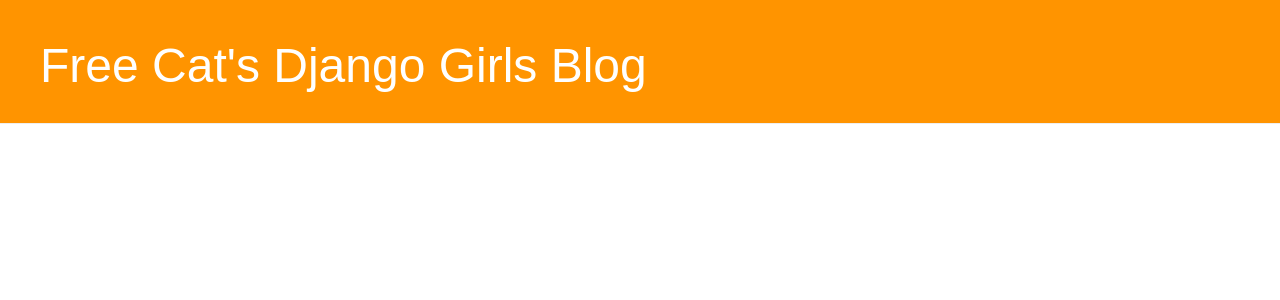
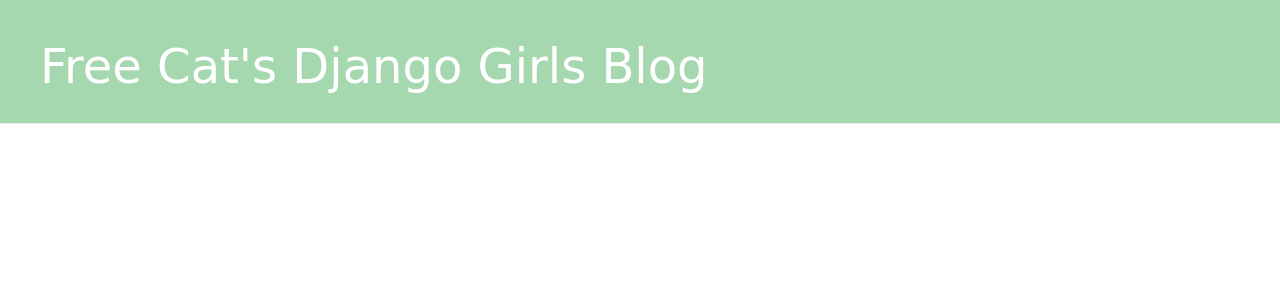
Before and after one commit to freecats3/my-first-blog, a Django app: page / in a window 1280 px wide. Shown: the top 300 px of the page. Run offline with Django 3.2, Linux system fonts and the light colour scheme; data that the repository does not hold is empty; some libraries are stand-ins or nearby versions.

Commit message:
change header background color

```diff
--- a/blog/static/css/blog.css
+++ b/blog/static/css/blog.css
@@ -1,5 +1,5 @@
 .page-header {
-    background-color: #ff9400;
+    background-color: #a6d8af;
     margin-top: 0;
     padding: 20px 20px 20px 40px;
 }
@@ -15,7 +15,7 @@
 }
 
 h1, h2, h3, h4 {
-    font-family: 'Jura', sans-serif;
+    font-family: 'Bad Script', cursive;
 }
 
 .date {
```
